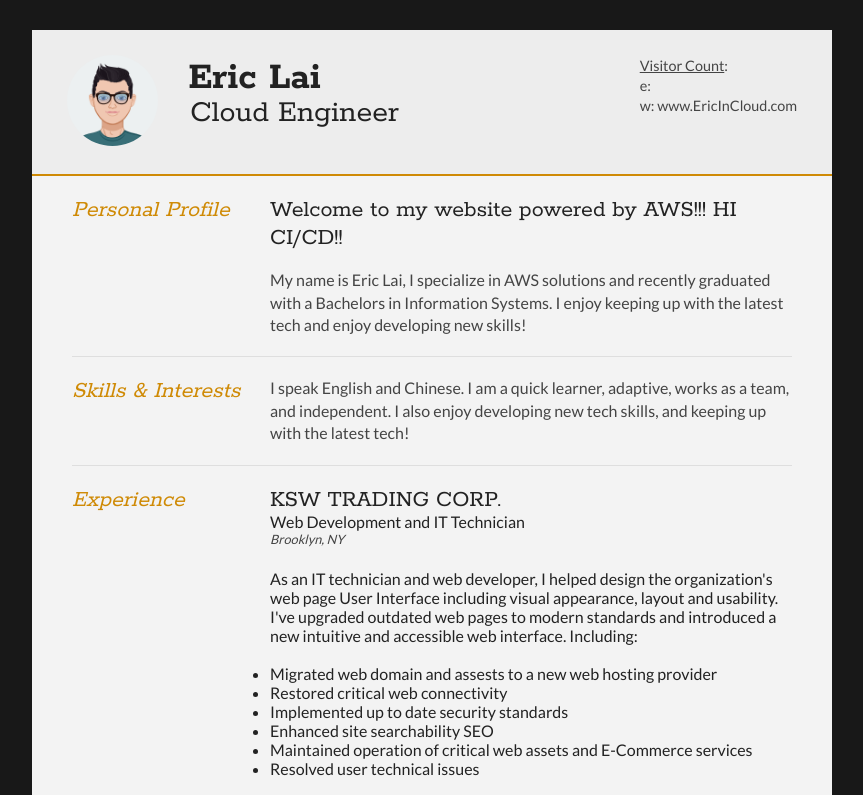
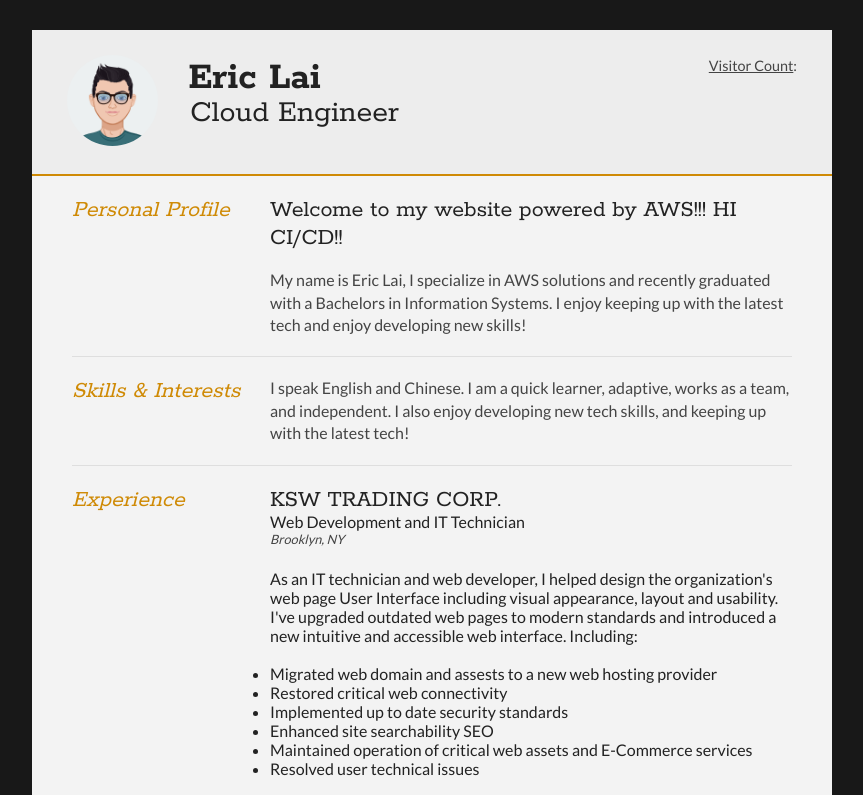
Before and after one commit to ericincloud/AWS-CodePipeline-and-CodeDeploy, a plain HTML site: page index.html in a window 1280 px wide. Shown: the top 795 px of the page, without its empty margins (208-1071 px from the left). Drawn offline with Linux system fonts and the light colour scheme; no server answers.

Commit message:
Update index.html

```diff
--- a/index.html
+++ b/index.html
@@ -32,9 +32,7 @@
 			<ul>
 				<li><!-- Example: Display area for the count -->
 				<div><u>Visitor Count</u>: <span id="countDisplay"></span></div></li>
-				<li>e: <a href="mailto:ericlai135@gmail.com" target="_blank"></a></li>
-				<li>w: <a href="www.ericincloud.com">www.EricInCloud.com</a></li>
-				<li></li>
+
 			</ul>
 		</div>
 		<div class="clear"></div>
```
